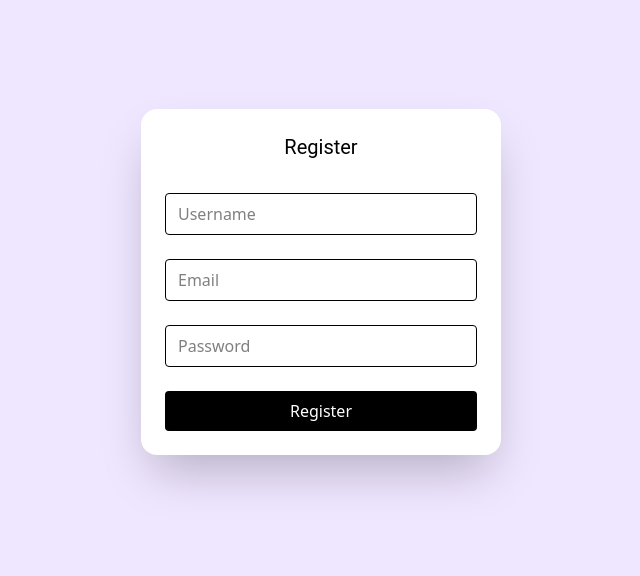
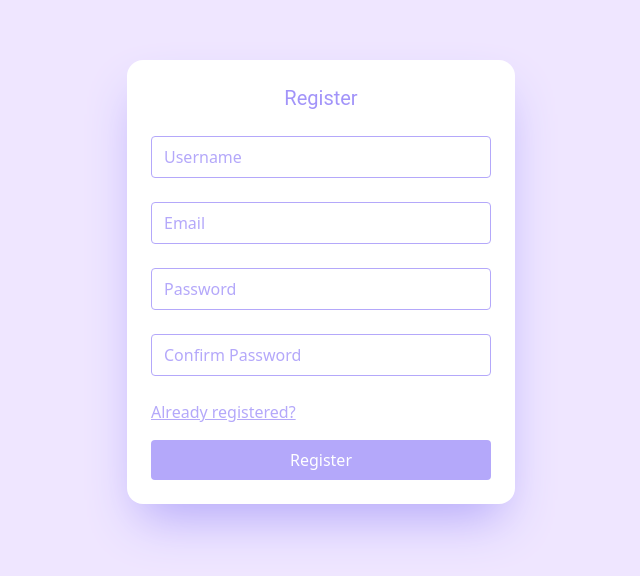
Before and after one commit to berkaycengiz/Image-Sharing-App, a React (Vite) app in the folder client/: page /register in a window 1280 px wide. Shown: the part 118-694 px from the top of the page, without its empty margins (319-959 px from the left). Built offline with nearby package versions, Linux system fonts and the light colour scheme; no server answers.

Commit message:
Hatalar fixlendi.

```diff
--- a/client/src/index.css
+++ b/client/src/index.css
@@ -3,7 +3,7 @@
 @theme{
     --font-display: "Roboto", "serif";
     --color-primary: #A294F9;
-    --color-secondary: #CDC1FF;
-    --color-hover: #E5D9F2;
+    --color-secondary: #B4A8FA;
+    --color-hover: #CDC1FF;
     --color-background: #EFE6FF;
 }
--- a/client/src/pages/Register.tsx
+++ b/client/src/pages/Register.tsx
@@ -4,51 +4,95 @@ import { useNavigate } from "react-router-dom";
 import { registerUser } from "../services/registerService";
 
 const Register: React.FC = () => {
-  const { username, email, password, setUsername, setEmail, setPassword } = useRegisterStore();
+
+  const { username, email, password, confirmPassword, setUsername, setEmail, setPassword, setConfirmPassword } = useRegisterStore();
   const [error, setError] = useState("");
   const navigate = useNavigate();
 
+  const setters: { [key: string]: (value: string) => void } = {
+  username: setUsername,
+  email: setEmail,
+  password: setPassword,
+  confirmPassword: setConfirmPassword,
+  };
+
+  const handleChange = (event: React.ChangeEvent<HTMLInputElement>) => {
+    const setter = setters[event.target.name];
+    if (setter) {
+      setter(event.target.value);
+      setError("");
+    }
+    if (event.target.name === 'password' && event.target.value.length < 6) {
+      setError('Password must be at least 6 characters long.');
+      return
+    }
+    else if(event.target.name === 'confirmPassword' && event.target.value !== password){
+      setError('Passwords do not match!');
+    }
+    console.log(event.target.value);
+  };
+
   const handleSubmit = async (e: React.FormEvent) => {
     e.preventDefault();
+    if (password !== confirmPassword) {
+      setError('Passwords do not match!');
+      return;
+    }
+    if (password.length < 6) {
+      setError('Password must be at least 6 characters long.');
+      return;
+    }
     try {
       await registerUser(username, email, password);
-      console.log("Registration Successful!");
       navigate("/login");
     } catch (err: any) {
-      setError(err || "Registration failed");
+      setError(err || "Registration failed!");
     }
   };
 
   return (
     <div className="flex flex-col items-center justify-center min-h-screen bg-background">
-      <form onSubmit={handleSubmit} className="flex flex-col gap-4 bg-white p-6 rounded-2xl shadow-2xl w-90">
-        <h2 className="text-xl self-center font-display mb-4">Register</h2>
-        {error && <p className="text-red-500 text-sm">{error}</p>}
+      <form onSubmit={handleSubmit} className="flex flex-col gap-4 bg-white p-6 rounded-2xl shadow-secondary shadow-2xl w-97">
+        <h2 className="text-xl self-center font-display text-primary mb-2">Register</h2>
+        {error && <p className="text-red-400 text-sm">{error}</p>}
         <input
           type="text"
+          name="username"
           placeholder="Username"
           value={username}
-          onChange={(e) => setUsername(e.target.value)}
-          className="w-full px-3 py-2 border rounded mb-2"
+          onChange={handleChange}
+          className="w-full px-3 py-2 border placeholder:text-secondary focus:outline-none focus:ring-1 focus:ring-primary text-secondary rounded mb-2"
         />
         <input
           type="email"
+          name="email"
           placeholder="Email"
           value={email}
-          onChange={(e) => setEmail(e.target.value)}
-          className="w-full px-3 py-2 border rounded mb-2"
+          onChange={handleChange}
+          className="w-full px-3 py-2 border placeholder:text-secondary focus:outline-none focus:ring-1 focus:ring-primary text-secondary rounded mb-2"
         />
         <input
           type="password"
+          name="password"
           placeholder="Password"
           value={password}
-          onChange={(e) => setPassword(e.target.value)}
-          className="w-full px-3 py-2 border rounded mb-2"
+          onChange={handleChange}
+          className="w-full px-3 py-2 border placeholder:text-secondary focus:outline-none focus:ring-1 focus:ring-primary text-secondary rounded mb-2"
         />
+        <input
+          type="password"
+          name="confirmPassword"
+          placeholder="Confirm Password"
+          value={confirmPassword}
+          onChange={handleChange}
+          className="w-full px-3 py-2 border placeholder:text-secondary focus:outline-none focus:ring-1 focus:ring-primary text-secondary rounded mb-2"
+        />
+        <a href="/login" className="underline text-secondary hover:text-hover transition">
+          Already registered?
+        </a>
         <button
           type="submit"
-          className="w-full bg-black text-white py-2 rounded hover:bg-blue-600"
-        >
+          className="w-full bg-secondary text-white py-2 rounded hover:bg-hover transition hover:cursor-pointer">
           Register
         </button>
       </form>
--- a/client/src/services/registerService.ts
+++ b/client/src/services/registerService.ts
@@ -5,13 +5,15 @@ const BASE_URL = import.meta.env.VITE_BASE_API_URL;
 export const registerUser = async (username: string, email: string, password: string) => {
   try {
     const response = await axios.post(`${BASE_URL}/auth/register`, {
+      withCredentials: true,
       username,
       email,
       password,
     });
+    console.log('Response:', response.data);
     return response.data;
   }
   catch (error: any) {
-    throw error.response?.data?.message || "Registration failed";
+    throw error.response?.data?.message || "Registration failed!";
   }
 };
--- a/client/src/store/registerStore.tsx
+++ b/client/src/store/registerStore.ts
@@ -21,3 +21,6 @@ export const useRegisterStore = create<RegisterState>((set) => ({
   setPassword: (password) => set({ password }),
   setConfirmPassword: (confirmPassword) => set({confirmPassword}),
 }));
+
+
+//I might use this later. It isn't necessary right now.
```
